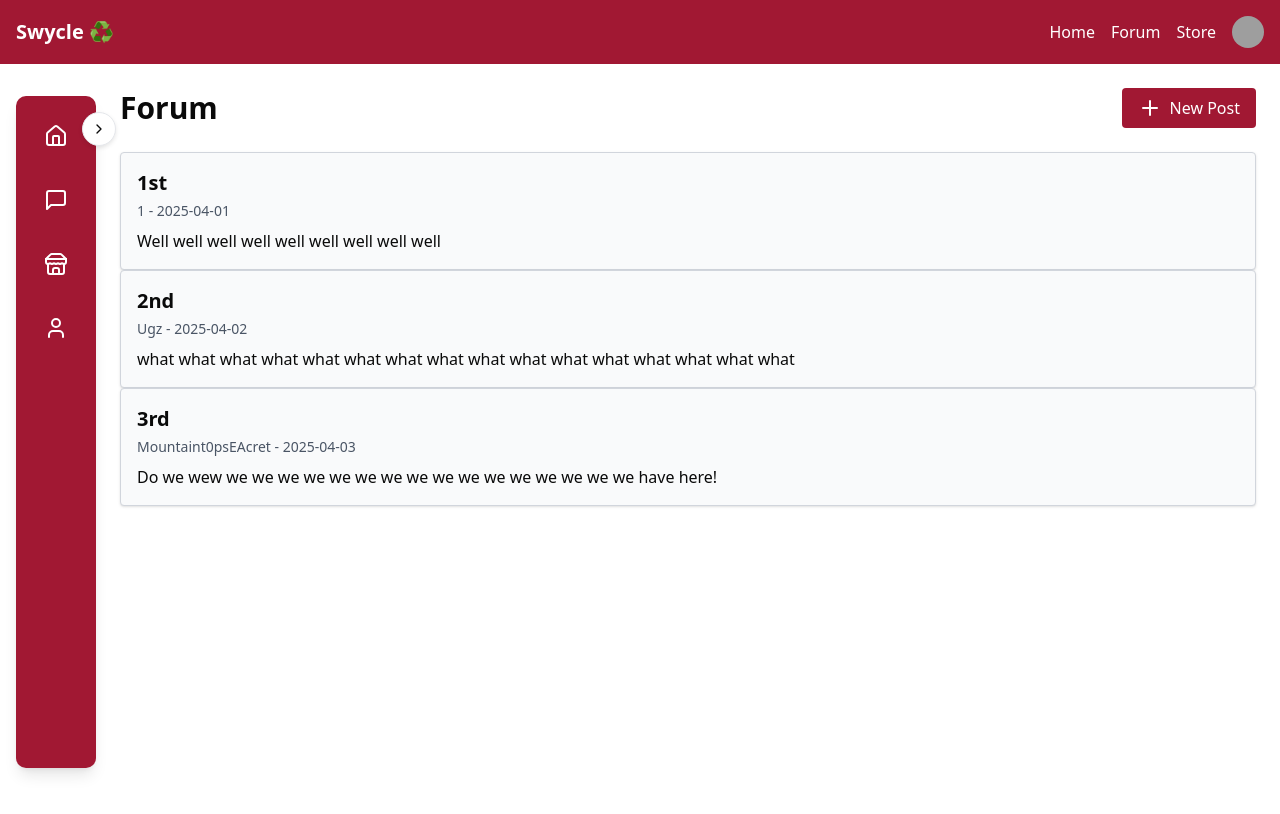
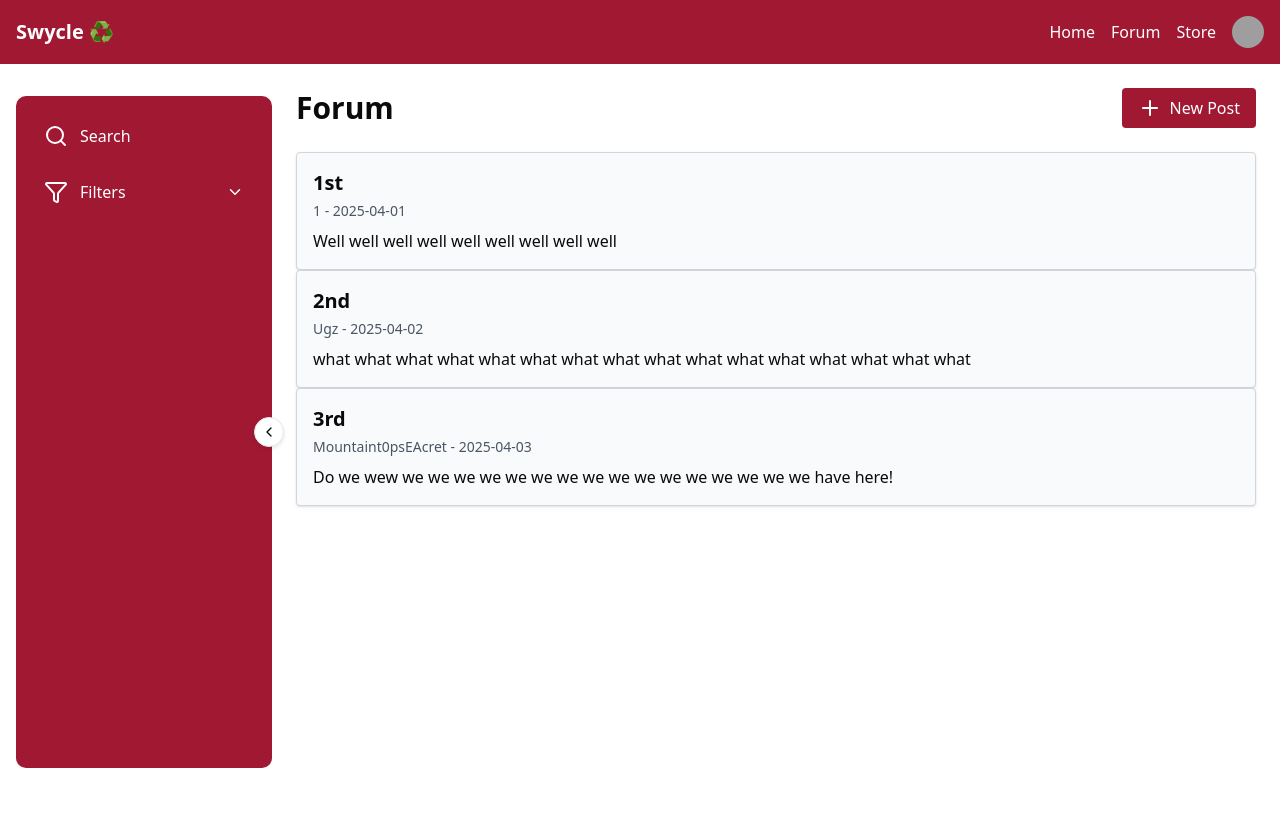
Before and after one commit to cs77-S25/final_project-mugwe1-spradha1, a React (Vite) app in the folder frontend/: page /forum in a window 1280 px wide. Shown: the top 814 px of the page. Built offline with nearby package versions, Linux system fonts and the light colour scheme; grey boxes are pictures that could not be loaded.

Commit message:
sidebarupdated

```diff
--- a/frontend/src/components/ui/sidebar.tsx
+++ b/frontend/src/components/ui/sidebar.tsx
@@ -1,23 +1,36 @@
-import React, { useState } from "react";
+import React, { useState, Children, cloneElement, isValidElement } from "react";
 import { ChevronRight, ChevronLeft } from "lucide-react";
-
 interface SidebarProps {
     children: React.ReactNode;
     className?: string;
+    initialCollapsed?: boolean;
 }
 
-export default function Sidebar({ children, className }: SidebarProps) {
-  const [isCollapsed, setIsCollapsed] = useState(true);
+export default function Sidebar({
+    children,
+    className,
+    initialCollapsed = false
+}: SidebarProps) {
+    const [isCollapsed, setIsCollapsed] = useState(initialCollapsed);
 
     return (
-    <div className={`relative h-[calc(100vh-8rem)] mt-8 ml-4 bg-[#A11833] hover:bg-[#3F030F] transition-all duration-300 ease-in-out rounded-lg shadow-lg ${
+        <div className={`relative h-[calc(100vh-8rem)] mt-8 ml-4 bg-[#A11833] hover:bg-[#3F030F] transition-all duration-300 ease-in-out rounded-lg ${
             isCollapsed ? "w-20" : "w-64"} ${className || ""}`}>
-      <button onClick={() => setIsCollapsed(!isCollapsed)}
-        className="absolute -right-5 top-4 transform bg-white rounded-full p-2 hover:bg-gray-100 shadow-md z-50 border border-gray-200"
-        style={{ boxShadow: '0 2px 4px rgba(0,0,0,0.1)' }}>
+            <button
+                onClick={() => setIsCollapsed(!isCollapsed)}
+                className="absolute -right-3 top-1/2 transform -translate-y-1/2 bg-white rounded-full p-1.5 hover:bg-gray-100 shadow-md z-50 border border-gray-200"
+                style={{ boxShadow: '0 2px 4px rgba(0,0,0,0.1)' }}
+                aria-label={isCollapsed ? "Expand sidebar" : "Collapse sidebar"}>
                 {isCollapsed ? <ChevronRight size={16} /> : <ChevronLeft size={16} />}
             </button>
-      <div className="p-4 overflow-y-auto h-full">{children}</div>
+            <div className="p-4 overflow-y-auto overflow-x-hidden h-full">
+                {Children.map(children, (child) => {
+                    if (isValidElement(child)) {
+                        return cloneElement(child as React.ReactElement<any>, { isCollapsed });
+                    }
+                    return child;
+                })}
+            </div>
         </div>
   );
 }
--- a/frontend/src/pages/forum/FormSidebar.tsx
+++ b/frontend/src/pages/forum/FormSidebar.tsx
@@ -1,55 +1,109 @@
-import React from "react";
-import Sidebar from "@/components/ui/sidebar";
-import { Home, MessageSquare, Store, User } from "lucide-react";
+import React, { useState } from "react";
+import { Search, Funnel, ChevronDown, ChevronUp } from "lucide-react";
 
-export default function ForumSidebar() {
+const filters = [
+    {
+        label: "Category",
+        type: "checkbox",
+        options: ["one", "two", "three"],
+    },
+    {
+        label: "Tags",
+        type: "checkbox",
+        options: ["oneone", "twotwo", "threethree", "fourfour"],
+    },
+];
+
+interface ForumSidebarProps {
+    isCollapsed?: boolean;
+}
+
+export default function ForumSidebar({ isCollapsed = false }: ForumSidebarProps) {
+    const [showFilters, setShowFilters] = useState(false);
+    const [selectedFilters, setSelectedFilters] = useState<{ [key: string]: string[] }>({});
+
+    const handleFilterToggle = (e: React.MouseEvent) => {
+        e.stopPropagation();
+        if (!isCollapsed) {
+            setShowFilters(!showFilters);
+        }
+        else {
+            setShowFilters(false);
+        }
+    };
+
+    const handleCheckboxChange = (filterLabel: string, option: string, isChecked: boolean) => {
+        setSelectedFilters(prev => {
+            const currentOptions = prev[filterLabel] || [];
+            let updatedFilters;
+            if (isChecked) {
+                updatedFilters = { ...prev, [filterLabel]: [...currentOptions, option] };
+            } else {
+                updatedFilters = { ...prev, [filterLabel]: currentOptions.filter(o => o !== option) };
+            }
+            console.log("Selected Filters:", updatedFilters);
+            return updatedFilters;
+        });
+    };
+
+    const navItemClasses = `flex items-center p-3 rounded-lg text-white hover:text-[#DB572C] hover:bg-gray-200/20 transition-all duration-200 w-full`;
+    const layoutClasses = isCollapsed ? 'justify-center' : 'gap-3';
+
     return (
-		<Sidebar>
         <nav>
-				<ul className="space-y-4">
+            <ul className="space-y-2">
                 <li>
-						<a
-							href="/"
-							className="flex items-center gap-3 p-3 rounded-lg text-white hover:text-[#DB572C] hover:bg-gray-200 transition-all duration-200"
-							title="Home"
-						>
-							<Home size={24} className="min-w-[24px]" />
-							<span className="truncate">Home</span>
+                    <a href="/"
+                        className={`${navItemClasses} ${layoutClasses}`}
+                        title="Search">
+                        <Search size={24} className="min-w-[24px]" />
+                        {!isCollapsed && <span className="truncate font-medium">Search</span>}
                     </a>
                 </li>
-					<li>
-						<a
-							href="/forum"
-							className="flex items-center gap-3 p-3 rounded-lg text-white hover:text-[#DB572C] hover:bg-gray-200 transition-all duration-200"
-							title="Forum"
-						>
-							<MessageSquare size={24} className="min-w-[24px]" />
-							<span className="truncate">Forum</span>
-						</a>
+
+                <li className="space-y-1">
+                    <button
+                        onClick={handleFilterToggle}
+                        className={`${navItemClasses} ${layoutClasses} justify-between`}
+                        title="Filters"
+                        aria-expanded={showFilters && !isCollapsed}
+                        aria-controls="filter-options">
+                        <div className={`flex items-center ${layoutClasses}`}>
+                            <Funnel size={24} className="min-w-[24px]" />
+                            {!isCollapsed && <span className="truncate font-medium">Filters</span>}
+                        </div>
+                        {!isCollapsed && (
+                            showFilters ? <ChevronUp size={18} /> : <ChevronDown size={18} />
+                        )}
+                    </button>
+
+                    {showFilters && !isCollapsed && (
+                        <div id="filter-options" className="pl-9 pr-3 pb-2 space-y-3 text-white animate-fade-in-down">
+                            {filters.map((filterGroup) => (
+                                <div key={filterGroup.label} className="pt-2 border-t border-gray-500 first:border-t-0 first:pt-0">
+                                    <h4 className="mb-2 text-sm font-semibold text-gray-200 uppercase tracking-wider">
+                                        {filterGroup.label}
+                                    </h4>
+                                    <ul className="space-y-1">
+                                        {filterGroup.options.map((option) => (
+                                            <li key={option}>
+                                                <label className="flex items-center gap-2 cursor-pointer text-sm text-white hover:text-grey transition-colors duration-150">
+                                                    <input
+                                                        type="checkbox"
+                                                        className="rounded border-[#DB572C]  text-[#DB572C] focus:ring-2 focus:ring-[#DB572C] focus:ring-offset-0"
+                                                        checked={selectedFilters[filterGroup.label]?.includes(option) || false}
+                                                        onChange={(e) => handleCheckboxChange(filterGroup.label, option, e.target.checked)}/>
+                                                    {option}
+                                                </label>
                                             </li>
-					<li>
-						<a
-							href="/store"
-							className="flex items-center gap-3 p-3 rounded-lg text-white hover:text-[#DB572C] hover:bg-gray-200 transition-all duration-200"
-							title="Categories"
-						>
-							<Store size={24} className="min-w-[24px]" />
-							<span className="truncate">Store</span>
-						</a>
-					</li>
-					<li>
-						{/* Placeholder profile */}
-						<a
-							href="/profile/1"
-							className="flex items-center gap-3 p-3 rounded-lg text-white hover:text-[#DB572C] hover:bg-gray-200 transition-all duration-200"
-							title="Profile"
-						>
-							<User size={24} className="min-w-[24px]" />
-							<span className="truncate">Profile</span>
-						</a>
+                                        ))}
+                                    </ul>
+                                </div>
+                            ))}
+                        </div>
+                    )}
                 </li>
             </ul>
         </nav>
-		</Sidebar>
     );
 }
--- a/frontend/src/pages/forum/Forum.tsx
+++ b/frontend/src/pages/forum/Forum.tsx
@@ -1,11 +1,14 @@
 import React from "react";
+import Sidebar from '@/components/ui/sidebar';
 import ForumSidebar from "./FormSidebar";
 import ForumContent from "./ForumContent";
 
 export default function Forum() {
   return (
     <div className="flex h-screen">
+      <Sidebar>
       <ForumSidebar/>
+      </Sidebar>
       <ForumContent/>
     </div>
   );
```
Lines whose indentation alone changed are shown as unchanged.
